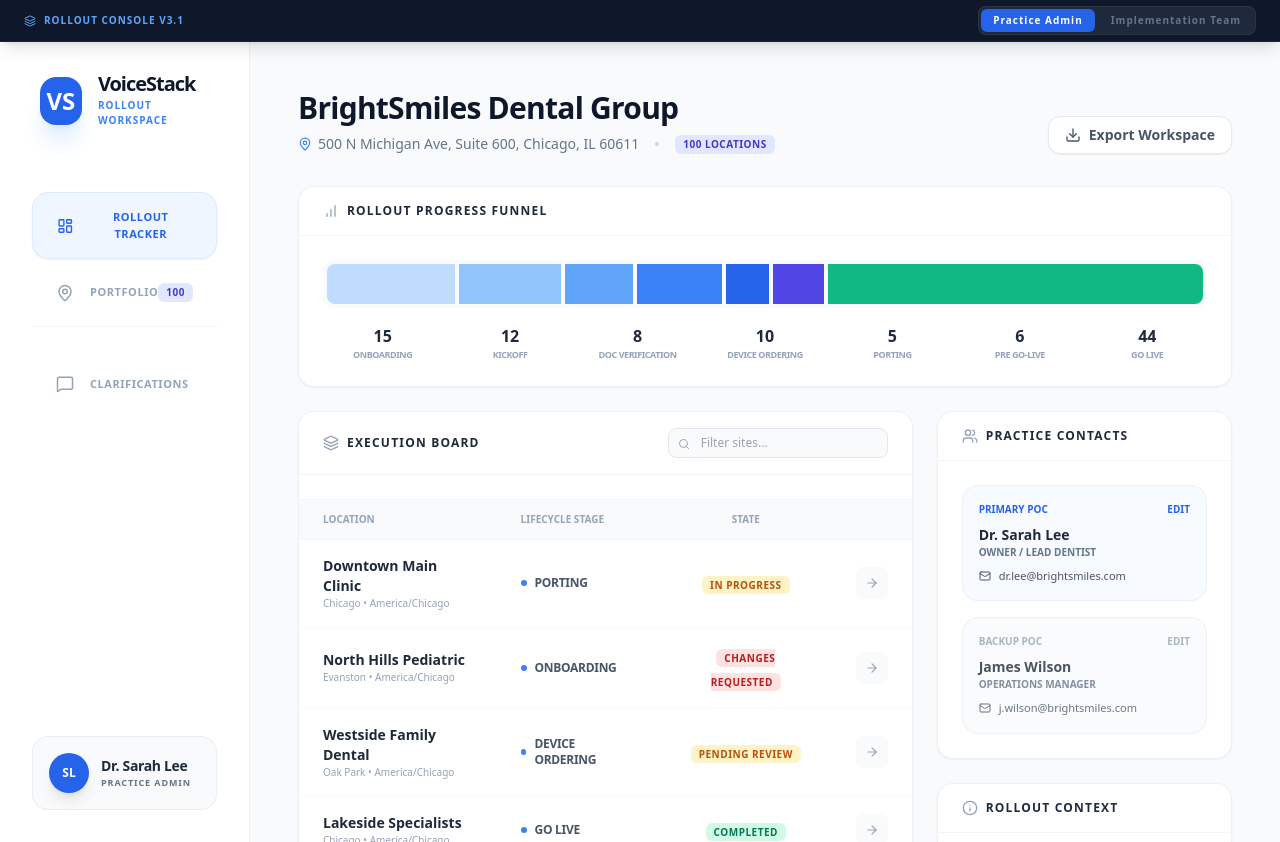
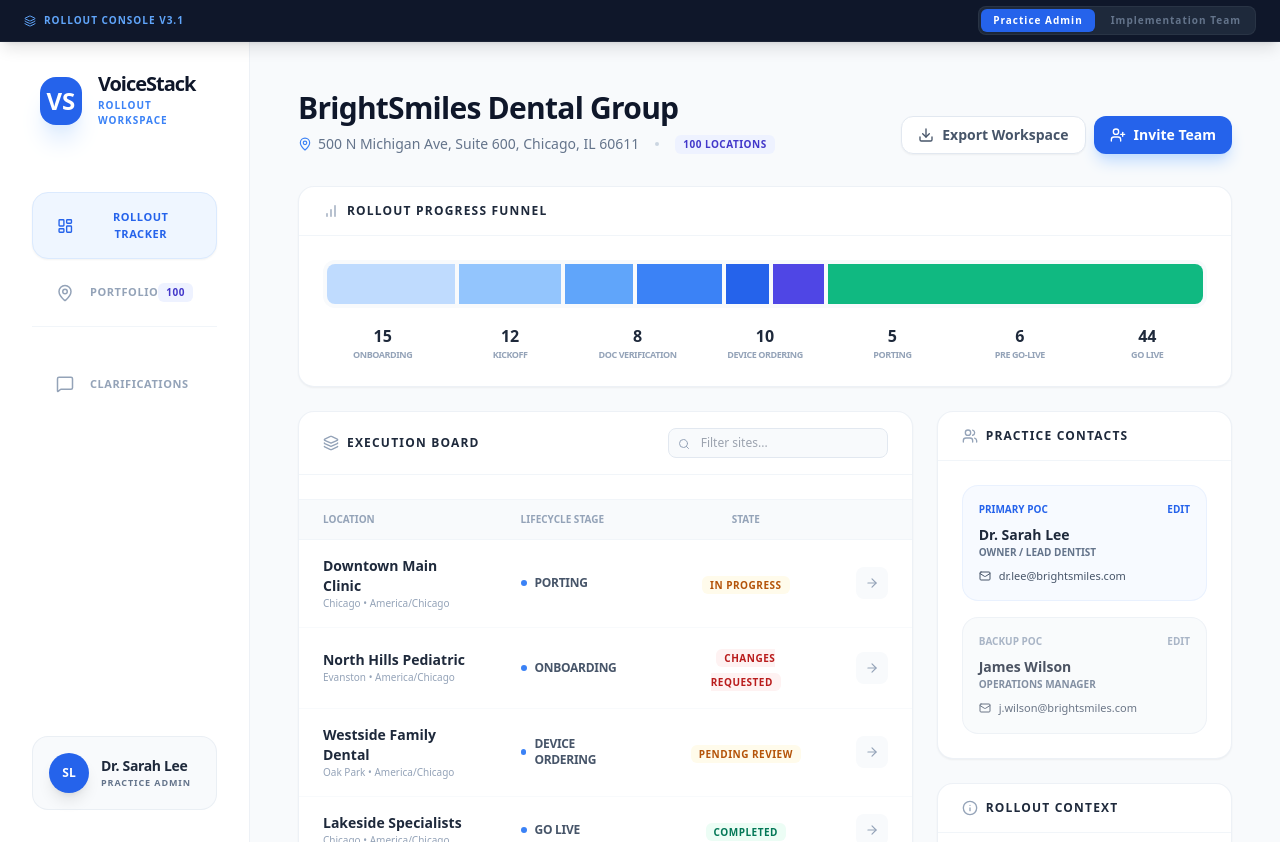
Before and after one commit to hamnasunil/voicestack-csm, a React (Vite) app: page / in a window 1280 px wide. Built offline with nearby package versions, Linux system fonts and the light colour scheme.

Commit message:
Update App.jsx

```diff
--- a/src/App.jsx
+++ b/src/App.jsx
@@ -112,11 +112,11 @@ const MOCK_LOCATIONS = [
 const Badge = ({ children, variant = 'default' }) => {
   const styles = {
     default: 'bg-slate-100 text-slate-600',
-    success: 'bg-emerald-100 text-emerald-700',
-    warning: 'bg-amber-100 text-amber-700',
-    info: 'bg-blue-100 text-blue-700',
-    error: 'bg-red-100 text-red-700',
-    indigo: 'bg-indigo-100 text-indigo-700',
+    success: 'bg-emerald-50 text-emerald-700',
+    warning: 'bg-amber-50 text-amber-700',
+    info: 'bg-blue-50 text-blue-700',
+    error: 'bg-red-50 text-red-700',
+    indigo: 'bg-indigo-50 text-indigo-700',
   };
   return <span className={`px-2 py-0.5 rounded-md text-[10px] font-bold uppercase tracking-wider ${styles[variant]}`}>{children}</span>;
 };
@@ -312,6 +312,9 @@ export default function App() {
         <div className="flex gap-2">
           <button className="flex items-center gap-2 px-4 py-2 text-sm font-bold text-slate-600 bg-white border border-slate-200 rounded-xl hover:bg-slate-50 transition-all shadow-sm">
             <Download size={16} /> Export Workspace
+          </button>
+          <button onClick={() => setShowInviteModal(true)} className="flex items-center gap-2 px-4 py-2 text-sm font-bold text-white bg-blue-600 rounded-xl hover:bg-blue-700 shadow-lg shadow-blue-200 transition-all">
+            <UserPlus size={16} /> Invite Team
           </button>
         </div>
       </header>
```
